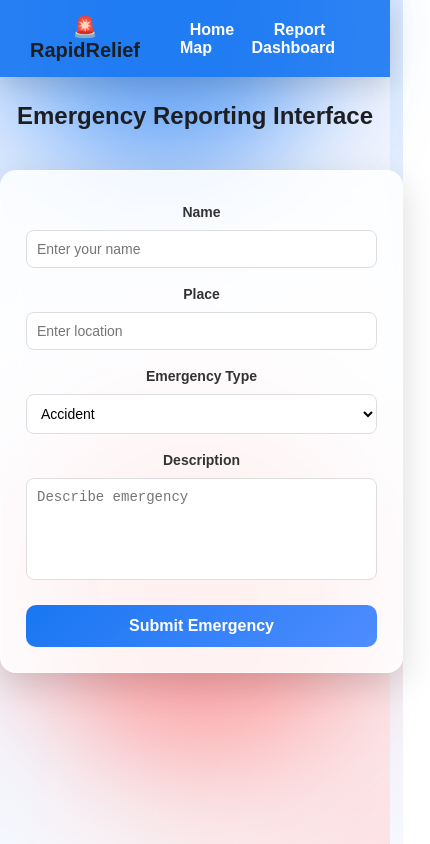
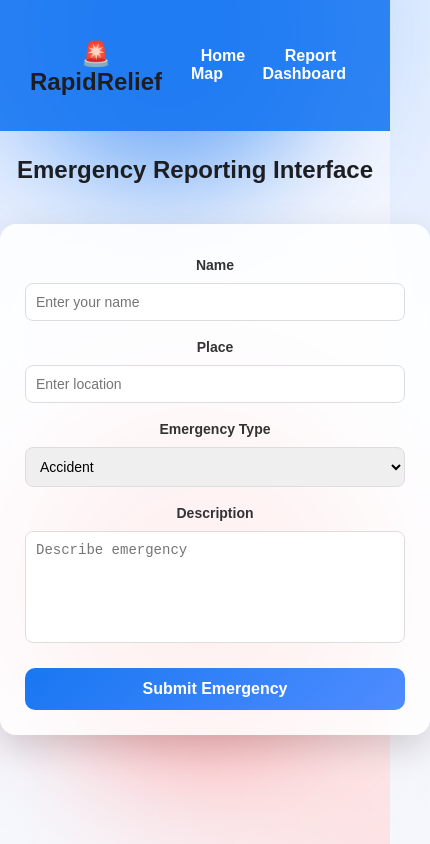
Before and after one commit to shireenriza5-cpu/rapidrelief-ai-platform, a plain HTML site: page report.html in a window 390 px wide. Shown: the whole page, 430 px wide, since content can reach past the window. Drawn offline with Linux system fonts and the light colour scheme.

Commit message:
Update report.html

```diff
--- a/report.html
+++ b/report.html
@@ -1,14 +1,18 @@
 <!DOCTYPE html>
-<html>
+<html lang="en">
 <head>
 
-<title>Report Emergency</title>
+<meta charset="UTF-8">
+<title>Report Emergency - RapidRelief</title>
 
+<meta name="viewport" content="width=device-width, initial-scale=1">
+
+<!-- CSS LINK -->
 <link rel="stylesheet" href="style.css">
 
 <style>
 
-/* ===== GLOBAL BACKGROUND ===== */
+/* ===== BACKGROUND ===== */
 body{
 margin:0;
 font-family:Arial, sans-serif;
@@ -20,8 +24,7 @@ overflow-x:hidden;
 position:relative;
 }
 
-/* Floating background shapes */
-
+/* FLOATING SHAPES */
 body::before,
 body::after{
 content:"";
@@ -48,8 +51,7 @@ bottom:10%;
 right:5%;
 }
 
-/* ===== NAVBAR ===== */
-
+/* NAVBAR */
 .navbar{
 display:flex;
 justify-content:space-between;
@@ -58,14 +60,8 @@ padding:15px 30px;
 background:rgba(24,119,242,0.9);
 backdrop-filter:blur(10px);
 color:white;
-box-shadow:0 8px 25px rgba(0,0,0,0.15);
 position:sticky;
 top:0;
-}
-
-.navbar h2{
-margin:0;
-font-size:20px;
 }
 
 .navbar a{
@@ -75,23 +71,20 @@ margin-left:15px;
 font-weight:bold;
 padding:6px 10px;
 border-radius:6px;
-transition:0.3s;
 }
 
 .navbar a:hover{
 background:rgba(255,255,255,0.2);
 }
 
-/* ===== PAGE TITLE ===== */
-
+/* TITLE */
 h2{
 text-align:center;
 margin-top:25px;
 color:#1c1e21;
 }
 
-/* ===== FORM CARD ===== */
-
+/* FORM */
 .form{
 width:380px;
 margin:40px auto;
@@ -103,10 +96,7 @@ box-shadow:0 12px 35px rgba(0,0,0,0.15);
 display:flex;
 flex-direction:column;
 gap:10px;
-border:1px solid rgba(255,255,255,0.4);
 }
-
-/* LABELS */
 
 .form label{
 font-size:14px;
@@ -114,8 +104,6 @@ font-weight:bold;
 color:#333;
 margin-top:8px;
 }
-
-/* INPUTS */
 
 .form input,
 .form select,
@@ -125,23 +113,12 @@ border:1px solid #ddd;
 border-radius:8px;
 outline:none;
 font-size:14px;
-transition:0.3s;
-background:white;
-}
-
-.form input:focus,
-.form select:focus,
-.form textarea:focus{
-border-color:#1877f2;
-box-shadow:0 0 8px rgba(24,119,242,0.3);
 }
 
 .form textarea{
 resize:none;
-height:80px;
+height:90px;
 }
-
-/* BUTTON */
 
 .form button{
 margin-top:15px;
@@ -153,32 +130,19 @@ border-radius:10px;
 font-size:16px;
 font-weight:bold;
 cursor:pointer;
-transition:0.3s;
 }
 
 .form button:hover{
 transform:translateY(-2px);
-box-shadow:0 10px 20px rgba(24,119,242,0.3);
 }
 
-/* SUCCESS MESSAGE */
-
+/* SUCCESS */
 .success{
-display:none;
 text-align:center;
 color:green;
 font-weight:bold;
-margin-top:15px;
-}
-
-/* MOBILE */
-
-@media (max-width:500px){
-
-.form{
-width:90%;
-}
-
+margin-top:10px;
+display:none;
 }
 
 </style>
@@ -188,7 +152,6 @@ width:90%;
 <body>
 
 <!-- NAVBAR -->
-
 <div class="navbar">
 
 <h2>🚨 RapidRelief</h2>
@@ -202,37 +165,29 @@ width:90%;
 
 </div>
 
-
 <h2>Emergency Reporting Interface</h2>
 
 <!-- FORM -->
-
 <form class="form" onsubmit="submitReport(event)">
 
 <label>Name</label>
-<input type="text" placeholder="Enter your name" required>
+<input type="text" id="name" placeholder="Enter your name" required>
 
 <label>Place</label>
-<input type="text" placeholder="Enter location" required>
+<input type="text" id="place" placeholder="Enter location" required>
 
 <label>Emergency Type</label>
-
-<select>
-
+<select id="type">
 <option>Accident</option>
+<option>Medical</option>
+<option>Fire</option>
+<option>Disaster</option>
+<option>Shelter</option>
 <option>Food</option>
-<option>Medical</option>
-<option>Disaster</option>
-<option>Fire</option>
-<option>Shelter</option>
-
 </select>
 
 <label>Description</label>
-
-<textarea placeholder="Describe emergency"></textarea>
-
-
+<textarea id="desc" placeholder="Describe emergency"></textarea>
 
 <button type="submit">Submit Emergency</button>
 
@@ -242,6 +197,7 @@ width:90%;
 
 </form>
 
+<!-- JS -->
 <script src="script.js"></script>
 
 </body>
```
